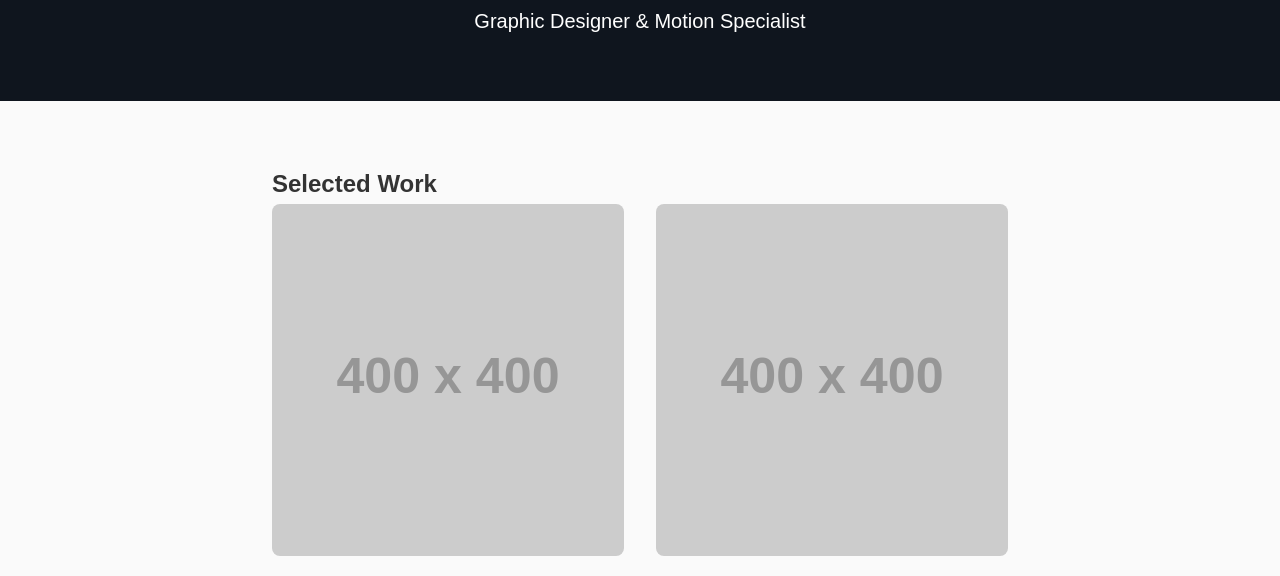
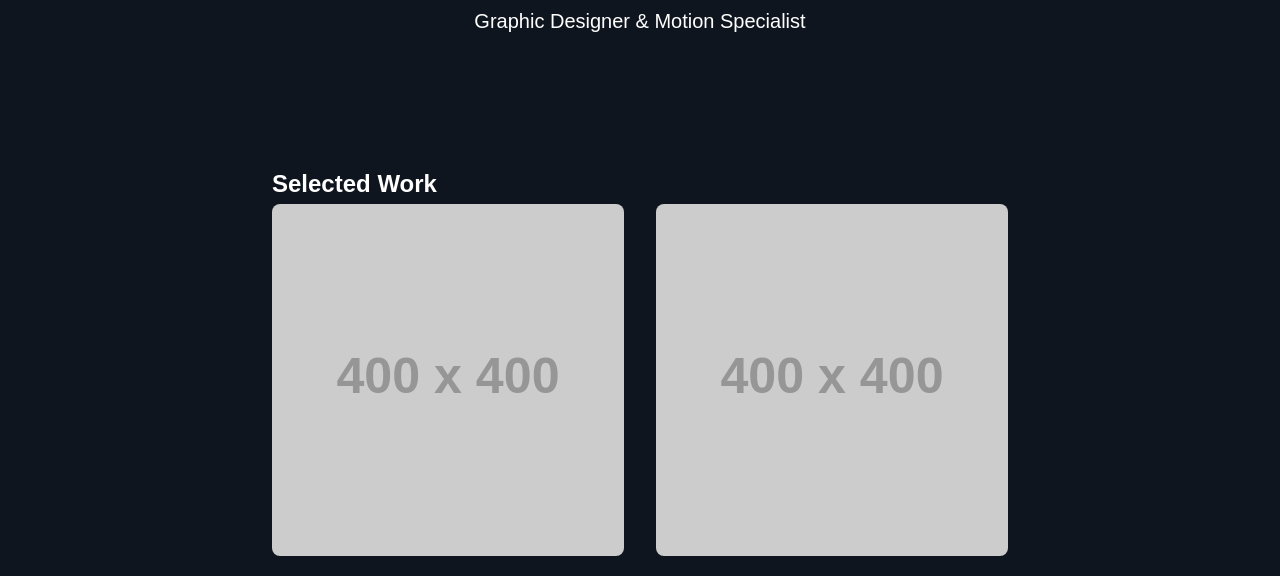
Before and after one commit to jordanmdburrows/jordan-portfolio, a plain HTML site: page index.html in a window 1280 px wide. Shown: the part 201-777 px from the top of the page. Drawn offline with Linux system fonts and the light colour scheme; placeholder pictures from the web are drawn by us.

Commit message:
Update style.css

```diff
--- a/style.css
+++ b/style.css
@@ -8,8 +8,8 @@
 body {
   font-family: sans-serif;
   line-height: 1.6;
-  color: #333;
-  background-color: #fafafa;
+  color: #fff;
+  background-color: #0f151e;
 }
 
 header {
```
